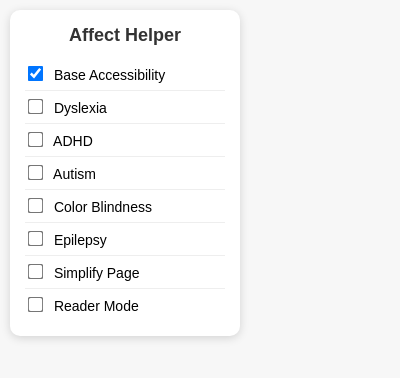
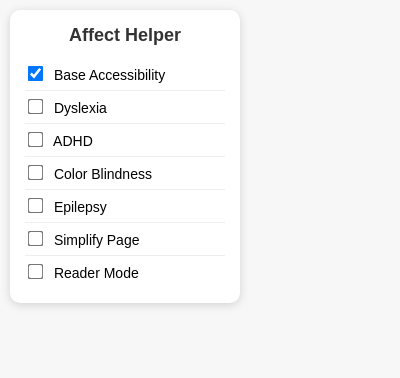
Before and after one commit to AndreeaJigarov/BrilliantMind-Chrome_Extension, a browser extension: page extension/popup/popup.html in a window 400 px wide. Both pictures are taken after a click on the label "Base Accessibility". Drawn offline with Linux system fonts and the light colour scheme.

Commit message:
fix: removed autism module

```diff
--- a/extension/popup/popup.html
+++ b/extension/popup/popup.html
@@ -17,9 +17,6 @@
             <label><input type="checkbox" id="adhd"> ADHD</label>
         </div>
         <div class="option">
-            <label><input type="checkbox" id="autism"> Autism</label>
-        </div>
-        <div class="option">
             <label><input type="checkbox" id="color_blindness"> Color Blindness</label>
         </div>
         <div class="option">
--- a/extension/popup/popup.js
+++ b/extension/popup/popup.js
@@ -1,5 +1,5 @@
 document.addEventListener("DOMContentLoaded", () => {
-    const modules = ["base", "dyslexia", "adhd", "autism", "color_blindness", "epilepsy", "simplify", "reader_mode"];
+    const modules = ["base", "dyslexia", "adhd", "color_blindness", "epilepsy", "simplify", "reader_mode"];
     const checkboxes = Object.fromEntries(
         modules.map(id => [id, document.getElementById(id)])
     );
@@ -21,7 +21,7 @@ document.addEventListener("DOMContentLoaded", () => {
 });
 
 function applySelection(selected, isChecked) {
-    const modules = ["base", "dyslexia", "adhd", "autism", "color_blindness", "epilepsy", "simplify", "reader_mode"];
+    const modules = ["base", "dyslexia", "adhd", "color_blindness", "epilepsy", "simplify", "reader_mode"];
 
     if (isChecked) {
         // Turn off all other checkboxes
```
